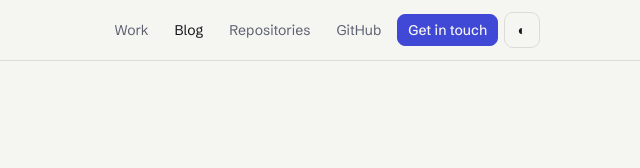
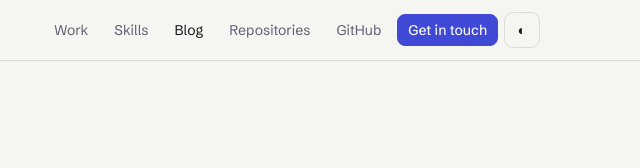
Before and after one commit to bhargavkoya/bhargavkoya, a plain HTML site: page blog.html in a window 1280 px wide. Shown: the top 168 px of the page, 640-1280 px from the left. Drawn offline with Linux system fonts and the light colour scheme.

Commit message:
Blog header: add Skills link to match home page
Co-Authored-By: Claude Sonnet 5.5 <noreply@anthropic.com>

```diff
--- a/blog.html
+++ b/blog.html
@@ -256,6 +256,7 @@ footer{padding:28px 0 48px;display:flex;justify-content:space-between;gap:12px;f
     <a class="brand" href="index.html"><img class="mark" src="assets/bhargava.jpg" alt="" width="32" height="32">Bhargava Koya</a>
     <nav aria-label="Primary">
       <a class="hide-sm" href="index.html#work">Work</a>
+      <a class="hide-sm" href="index.html#skills">Skills</a>
       <a class="hide-sm" href="blog.html" aria-current="page" style="color:var(--ink)">Blog</a>
       <a class="hide-sm" href="index.html#repos">Repositories</a>
       <a href="https://github.com/bhargavkoya" class="hide-sm">GitHub</a>
```
